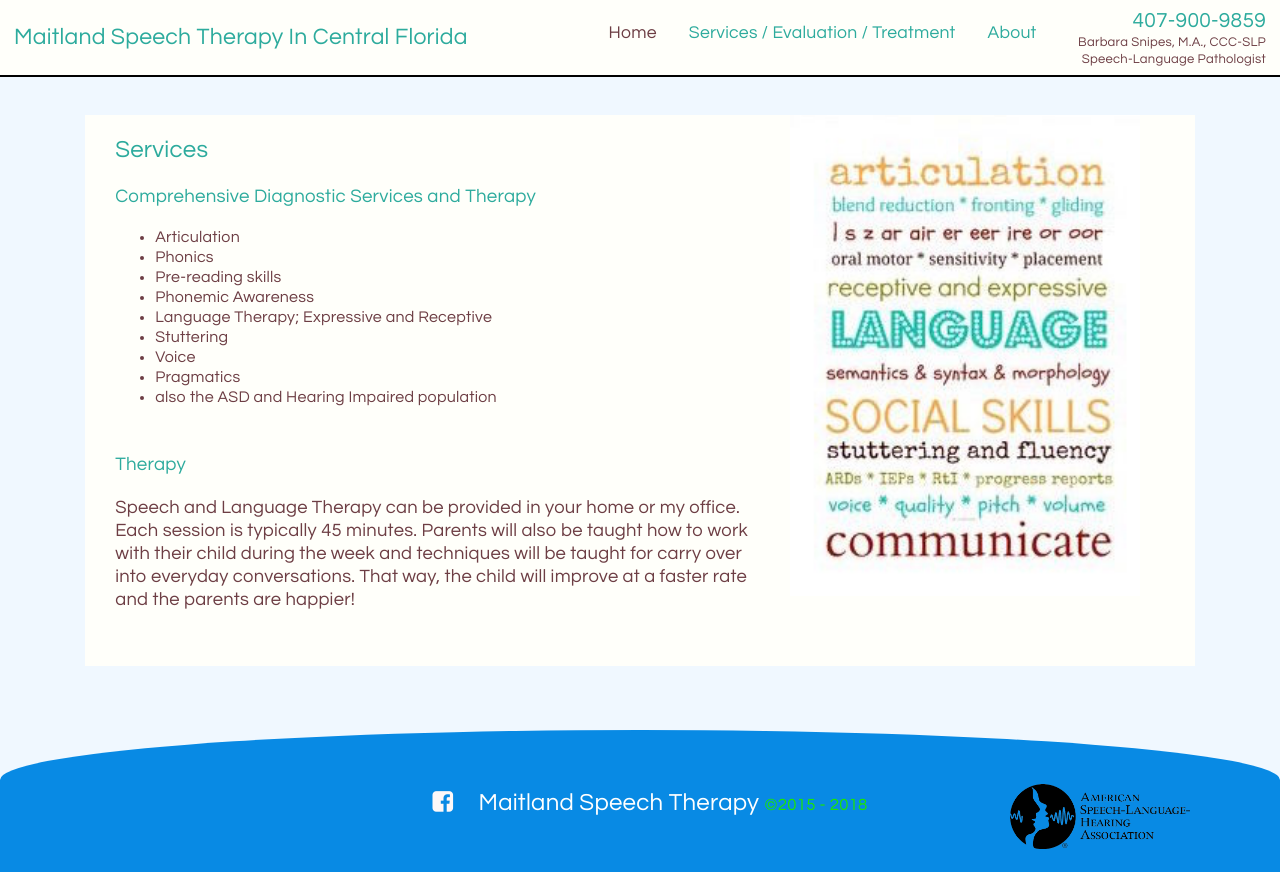
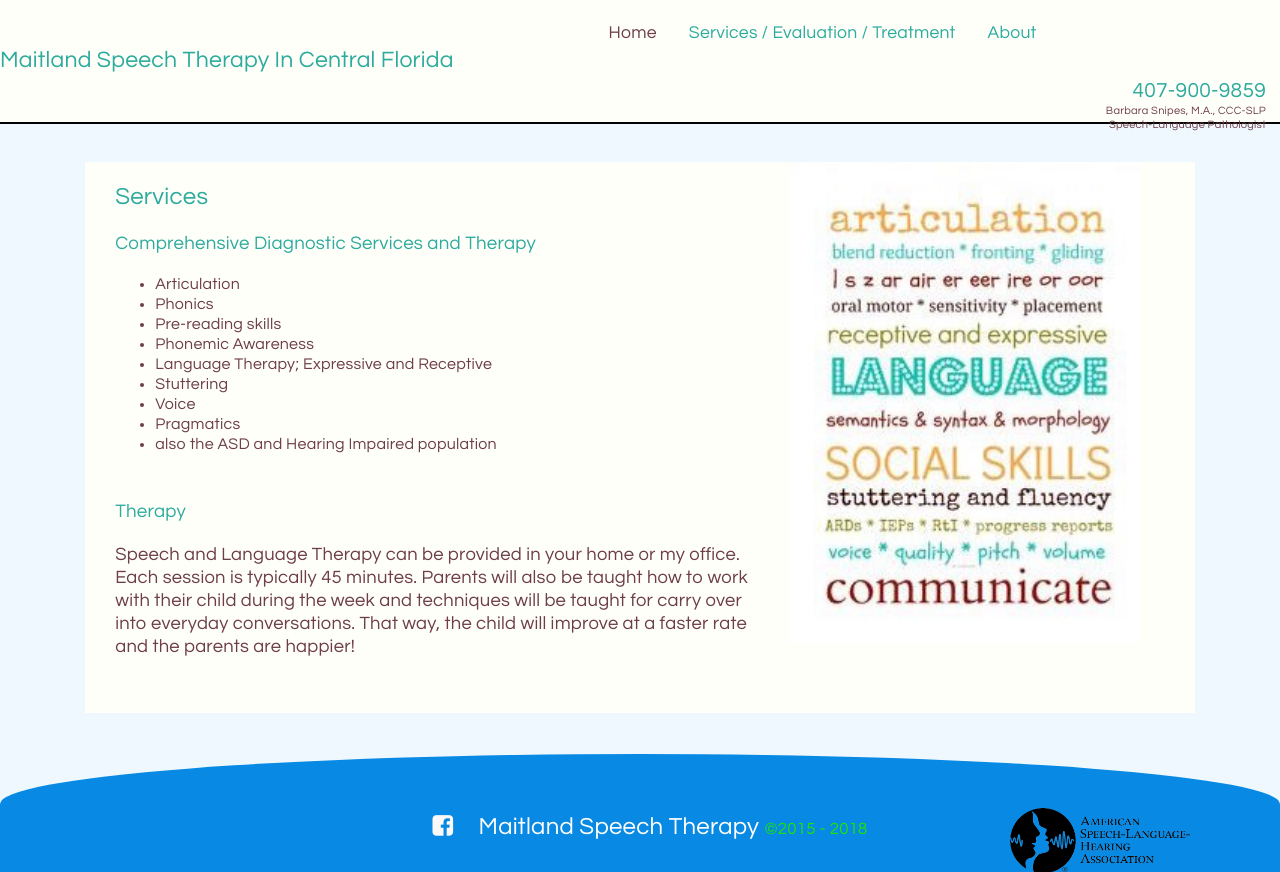
Before and after one commit to KevinMcCoy/slptx.us, a PHP site: page /public/home.php in a window 1280 px wide. Shown: the top 872 px of the page. Run offline with PHP 8.4, Linux system fonts and the light colour scheme; some libraries are stand-ins or nearby versions.

Commit message:
header responsive css updating

```diff
--- a/public/scss/main.scss
+++ b/public/scss/main.scss
@@ -60,7 +60,7 @@ header h3 a:hover{	/* Hack for Mobile to Click and Call */
 	color: rgb(228, 9, 11);
 }
 header div.right p{
-	font-size: 13px;
+	font-size: 11px;
 }
 
 
@@ -169,8 +169,6 @@ p.tablet{
 header h1{
 	width: 47%; /* basically moves the 2nd cell */
 	font-size: 1.8vw;
-	padding-left: 14px;
-	padding-right: 8px;
 }
 
 header h1 a{
@@ -197,8 +195,11 @@ header li a{
 
 /* 3 - Right - Third Cell */
 header div.right{
+	bottom: -10px;
+	position: relative;
 	text-align: right;
-	padding: 8px 14px 8px 0px;
+	margin: 0px 14px 0px 0px;
+	display: block;
 }
 /* ////// ===================== ////// */
 /* ////// [End] Top header Bar  ////// */
--- a/public/scss/responsive.scss
+++ b/public/scss/responsive.scss
@@ -43,9 +43,8 @@
 		position: relative;
 		cursor: pointer;
 		height: 35px;
-		top: 19px;
 		width: 35px;
-		margin-left: 30px;
+		margin: 30px;
 	}
 	#hambuger span {
 		position: relative;
```
Also changed, not shown: public/css/main.css, 1 other file.
